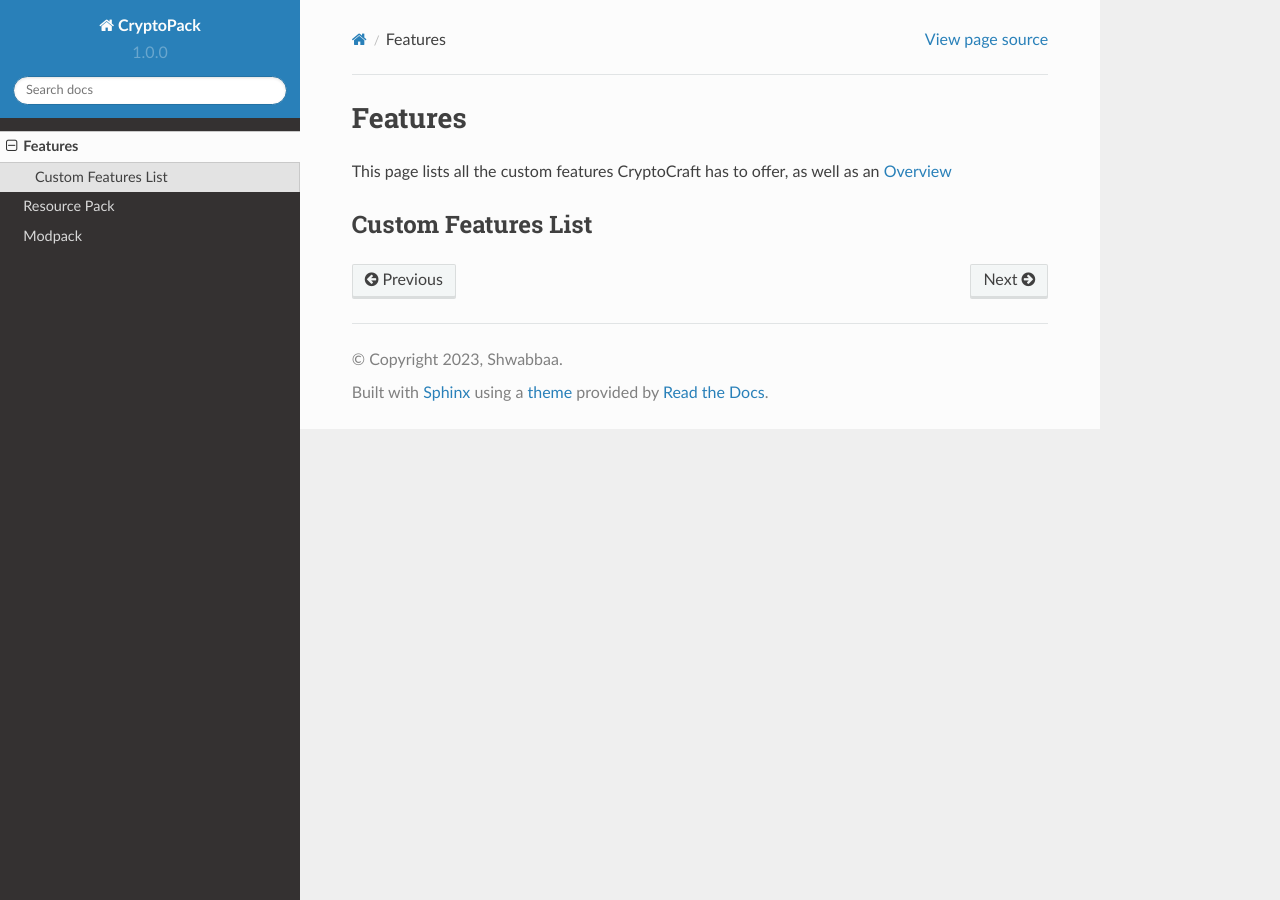
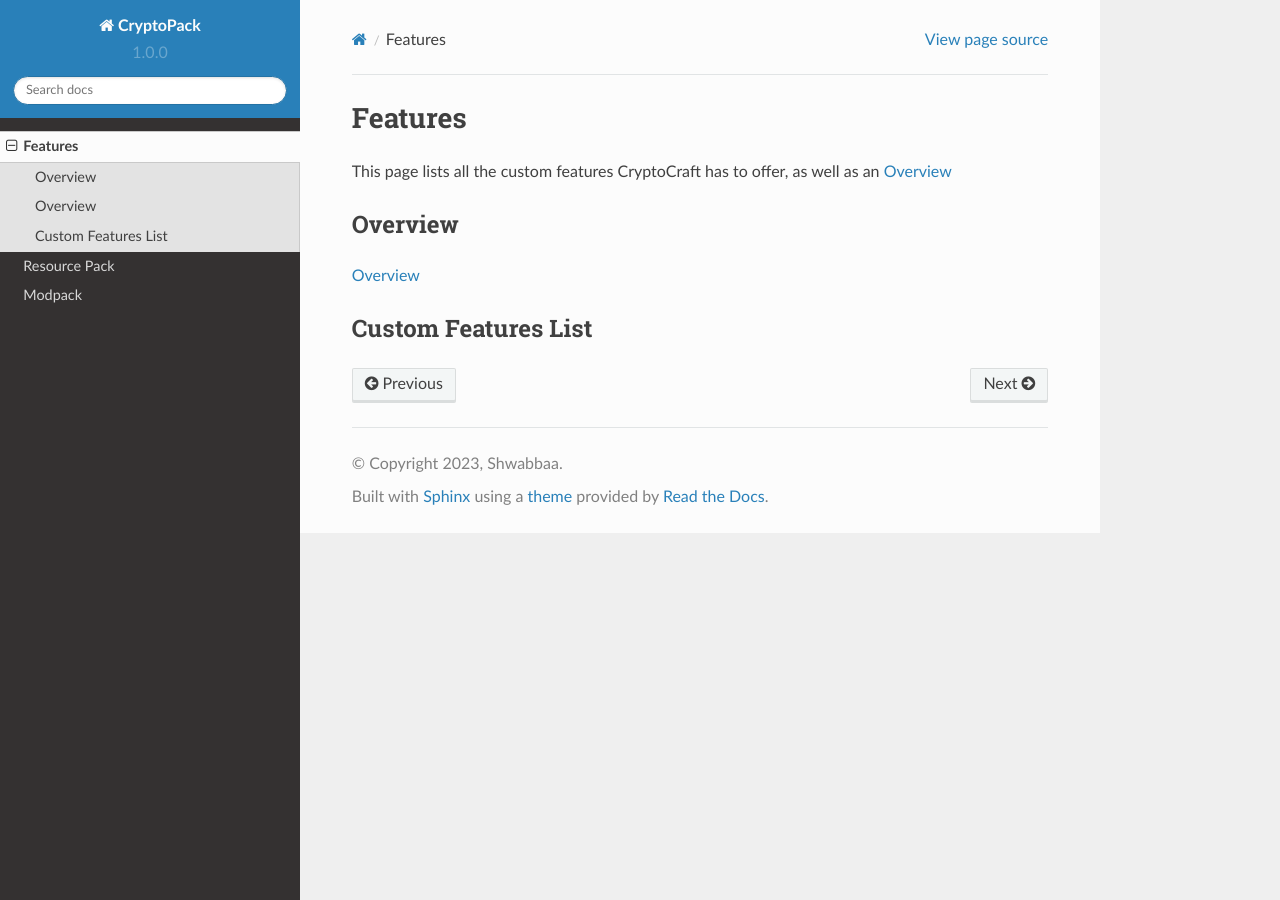
Before and after one commit to Shwabbaa/cryptopack-docs, a Sphinx documentation site: the page built from docs/source/features/index.rst, in a window 1280 px wide. Built offline with Sphinx 7.4.7 and the Read the Docs theme 2.0.0, drawn with Linux system fonts in a browser that asks for light colours; pages that are not in the unit, such as notebooks, are missing from menus.

Commit message:
Update index.rst

```diff
--- a/docs/source/features/index.rst
+++ b/docs/source/features/index.rst
@@ -1,7 +1,16 @@
 Features
 ===================================
 
+.. toctree::
+  :hidden:
+
+  overview
+
 This page lists all the custom features CryptoCraft has to offer, as well as an :doc:`overview`
+
+Overview
+--------
+:doc:`overview`
 
 Custom Features List
 --------
```
